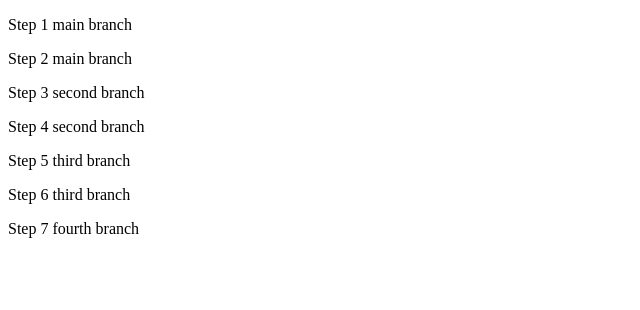
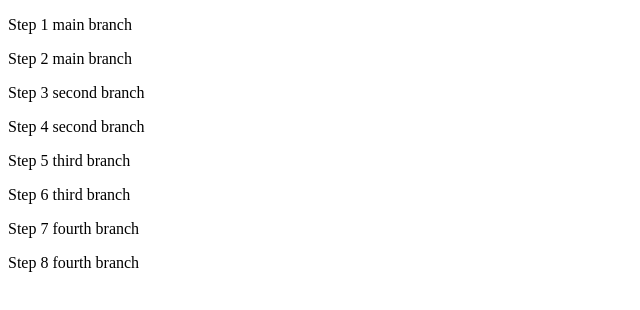
Before and after one commit to Boiann/branching-merging-squashing, a plain HTML site: page index.html in a window 1280 px wide. Shown: the whole page, without its empty margins (0-640 px from the left). Drawn offline with Linux system fonts and the light colour scheme.

Commit message:
Fourth branch step 8

```diff
--- a/index.html
+++ b/index.html
@@ -14,6 +14,7 @@
     <p>Step 5 third branch</p>
     <p>Step 6 third branch</p>
     <p>Step 7 fourth branch</p>
+    <p>Step 8 fourth branch</p>
 
 </body>
 </html>
```
